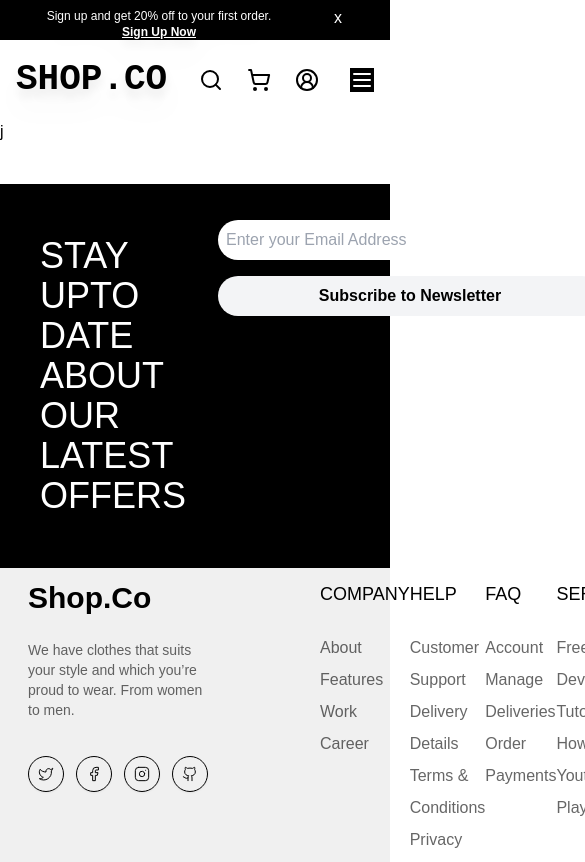
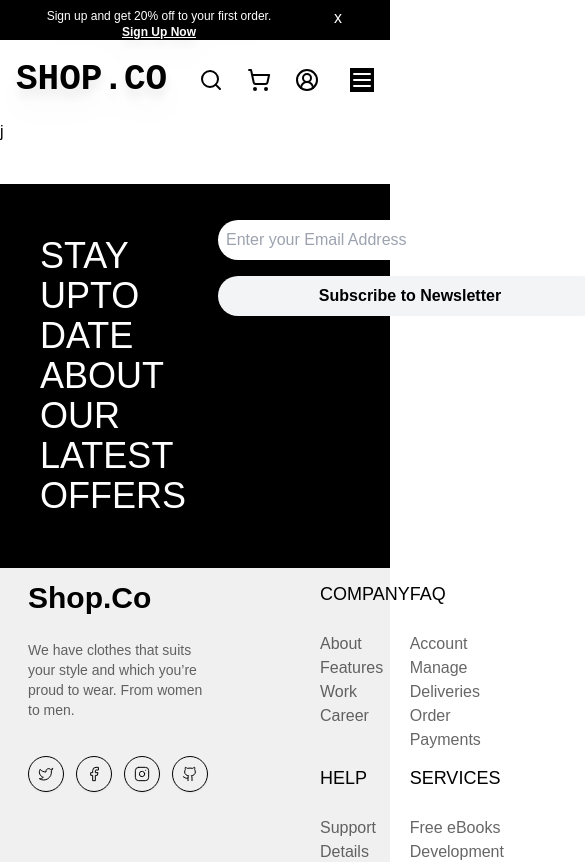
Before and after one commit to Hafsasiddiqui27/ecommerce-web, a Next.js app: page /products/1 in a window 390 px wide. Shown: the top 862 px of the page, 585 px wide, since content can reach past the window. Built offline with nearby package versions, Linux system fonts and the light colour scheme; a web font is replaced by a local one.

Commit message:
edit
edit

```diff
--- a/src/app/page.tsx
+++ b/src/app/page.tsx
@@ -12,8 +12,8 @@ export default function Home() {
     <div>
     <Hero />
     <Bar />
-    <main className="min-h-screen">
-        <div className="max-w-7xl mx-auto px-4 py-8">
+    <main >
+        <div  className="max-w-7xl mx-auto px-4 py-8">
         <h2 className=" text-extrabold text-4xl text-center ">
             NEW ARRIVALS</h2>
           <ProductList />
--- a/src/components/layout/Footer.tsx
+++ b/src/components/layout/Footer.tsx
@@ -34,10 +34,10 @@ const Footer = () => {
   <Button variant="outline" size="icon" className='rounded-full hover:bg-black  hover:text-white'><Github size={28} strokeWidth={1.5}  /></Button>
   </div>
   </div>
-
+<div className='flex flex-col sm:flex-row space-y-3'>
   <div className='flex-1'>
     <h2 className='text-lg lg:text-3xl mb-6'>COMPANY</h2>
-    <ul className='text-[16px] text-black/60 leading-loose'>
+    <ul className='text-[16px] text-black/60  leading-normal md:leading-loose'>
       <li>About</li>
       <li>Features</li>
       <li>Work</li>
@@ -47,16 +47,18 @@ const Footer = () => {
 
   <div className='flex-1'>
     <h2 className='text-lg lg:text-3xl mb-6'>HELP</h2>
-    <ul className='text-[16px] text-black/60 leading-loose'>
-      <li>Customer Support</li>
-      <li>Delivery Details</li>
+    <ul className='text-[16px] text-black/60  leading-normal md:leading-loose'>
+      <li> Support</li>
+      <li> Details</li>
       <li>Terms & Conditions</li>
       <li>Privacy Policy</li>
     </ul>
   </div>
+  </div>
+  <div className='flex flex-col sm:flex-row space-y-3'>
   <div className='flex-1'>
     <h2 className=' text-lg lg:text-3xl mb-6'>FAQ</h2>
-    <ul className='text-[16px] text-black/60 leading-loose'>
+    <ul className='text-[16px] text-black/60  leading-normal md:leading-loose'>
       <li>Account</li>
       <li>Manage Deliveries</li>
       <li>Order</li>
@@ -66,12 +68,13 @@ const Footer = () => {
 
   <div className='flex-1'>
     <h2 className=' text-lg lg:text-3xl mb-6'>SERVICES</h2>
-    <ul className='text-[16px] text-black/60 leading-loose'>
+    <ul className='text-[16px] text-black/60  leading-normal md:leading-loose'>
       <li>Free eBooks</li>
       <li>Development Tutorials</li>
       <li>How to- Blog</li>
       <li>Youtube Playlist</li>
     </ul>
+  </div>
   </div>
 </section>
 <div className='text-sm  text-black/60 flex justify-between items-center bg-[#F0F0F0]'>
--- a/src/components/shared/ProductCard.tsx
+++ b/src/components/shared/ProductCard.tsx
@@ -20,7 +20,7 @@ const ProductCard = ({ title, image, price, discount,rating, originalPrice }:{ti
         rating: number}) => {
 
     return (
-      <div className="  border-gray-200 rounded-lg hover:shadow-lg transform transition-all duration-300 hover:translate-y-1">
+      <div className=" rounded-lg hover:shadow-lg transform transition-all duration-300 hover:translate-y-1">
         <Image
           className=" mt-10 rounded-lg"
           src={image} // Handles both string URLs and components
--- a/src/components/shared/ProductList.tsx
+++ b/src/components/shared/ProductList.tsx
@@ -90,7 +90,7 @@ export const products2 = [
 const ProductList = () => {
   return (
     <div>
-    <div className="grid grid-cols-1 sm:grid-cols-2 md:grid-cols-3 lg:grid-cols-4 gap-6 p-6">
+    <div className="grid sm:grid-cols-2 md:grid-cols-3 lg:grid-cols-4 gap-6 items-center p-10">
       {products1.map((product) => (
 
         <ProductCard
@@ -107,7 +107,7 @@ const ProductList = () => {
 
     <h2 className=" text-extrabold text-4xl text-center  "> TOP SELLING
     </h2>
-<div className="grid grid-cols-1 sm:grid-cols-2 md:grid-cols-3 lg:grid-cols-4 gap-6 p-6">
+<div className="grid grid-cols-1 sm:grid-cols-2 md:grid-cols-3 lg:grid-cols-4 items-center gap-6 p-6" >
 
 {products2.map((product) => (
 
--- a/src/components/shared/Rating.tsx
+++ /dev/null
@@ -1,10 +0,0 @@
-"use client";
-
-import React from "react";
-import { Rating as SimpleRating, RatingProps } from "react-simple-star-rating";
-
-const Rating = (props: RatingProps) => {
-  return <SimpleRating {...props} />;
-};
-
-export default Rating;
--- a/src/components/widges/Products.tsx
+++ b/src/components/widges/Products.tsx
@@ -14,15 +14,15 @@ const Products = () => {
 
 
 
-        <div className="bg-[#F2F0F1] h-[866px] border rounded-3xl mt-4">
+        <div className="bg-[#F2F0F1] border rounded-3xl mt-4">
             <h2 className="font-extrabold text-4xl text-center p-12">BROWSE BY DRESS STYLE
             </h2>
-            <div className="flex space-x-5 space-y-5 justify-center items-center">
+            <div className=" flex flex-col md:flex-row space-x-5 space-y-5 justify-center items-center">
               <Image src={Casual} className="object-fill h-72" alt="casual" width={289} />
-              <Image src={Formal} className="object-fill h-72"  alt="formal" width={684} /></div>
-              <div className="flex space-x-3 space-y-3 mt-5 justify-center items-center">
+              <Image src={Formal} className="object-fill md:w-[684px] h-72"  alt="formal" width={289} /></div>
+              <div className="flex flex-col md:flex-row space-x-3 space-y-3 mt-5 justify-center items-center">
 
-              <Image src={Party} className="object-fill h-72 w-[684px]"  alt="party" width={784} />
+              <Image src={Party} className="object-fill h-72 md:w-[784px]"  alt="party" width={289} />
               <Image src={Gym} className="object-fill h-72  w-[289px]"  alt="gym" width={250}  />
             </div>
 
```
